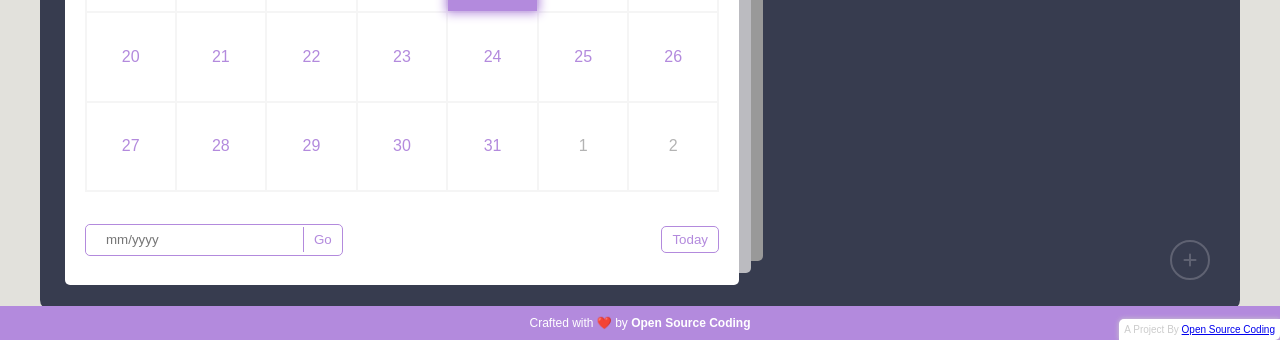
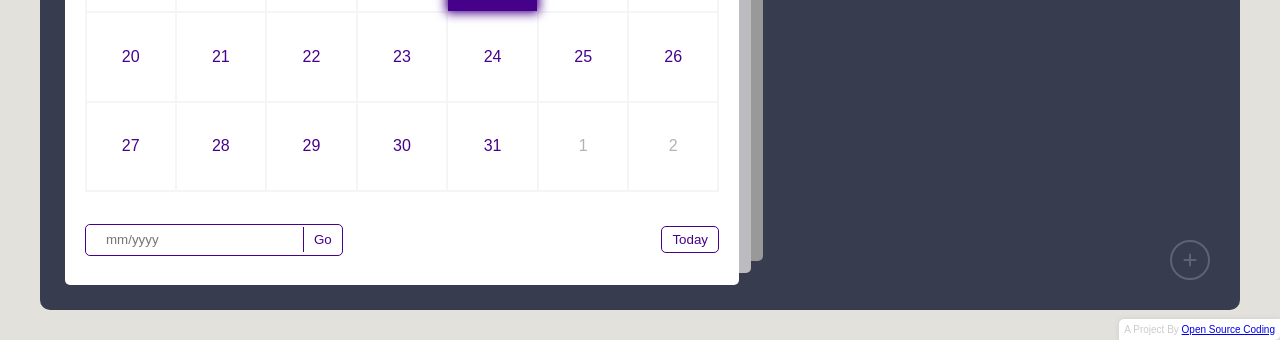
Before and after one commit to MinhajSiam/Responsive-Calendar-with-Events, a plain HTML site: page index.html in a window 1280 px wide. Shown: the part 540-880 px from the top of the page. Drawn offline with Linux system fonts and the light colour scheme.

Commit message:
color changed

```diff
--- a/index.html
+++ b/index.html
@@ -90,13 +90,6 @@
       </button>
     </div>
 
-    <div class="credits">
-      <p>
-        Crafted with ❤️ by
-        <a href="https://youtu.be/6EVgmpm4z5U" target="_blank">Open Source Coding</a>
-      </p>
-    </div>
-
     <script src="script.js"></script>
   </body>
 </html>
--- a/style.css
+++ b/style.css
@@ -1,5 +1,5 @@
 :root {
-  --primary-clr: #b38add;
+  --primary-clr: #46018b;
 }
 * {
   margin: 0;
```
